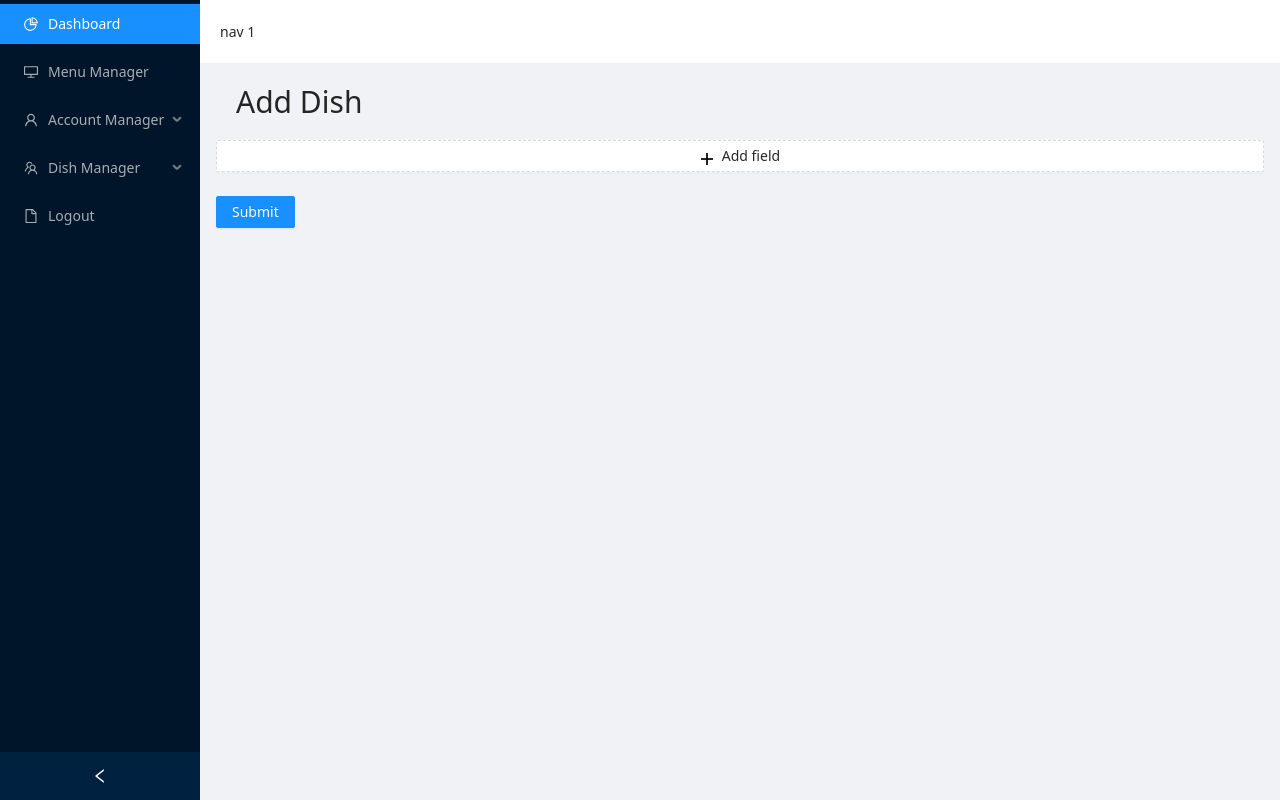
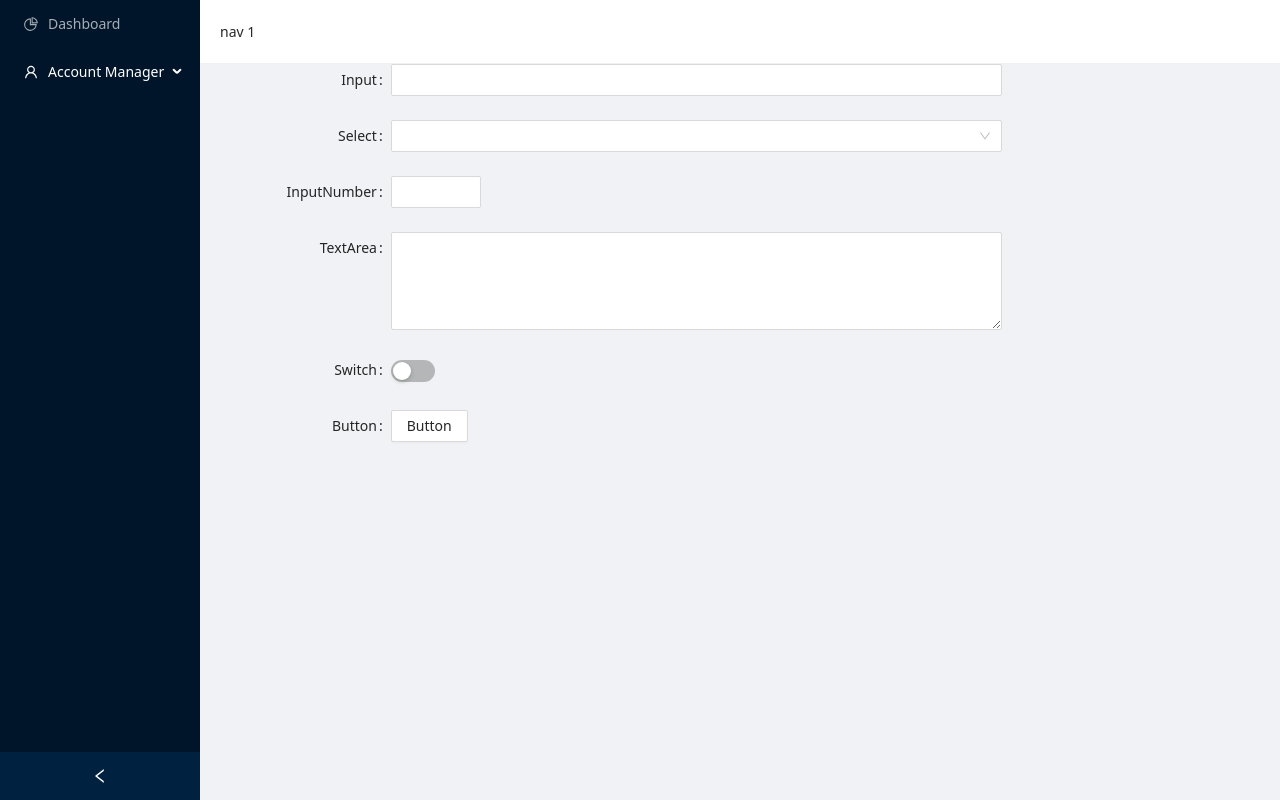
Before and after one commit to kientq111/fpt-scms, a React (Create React App) app in the folder my-app/: page /admin/adddish in a window 1280 px wide. Built offline with nearby package versions, Linux system fonts and the light colour scheme.

Commit message:
commit fix siderbar

```diff
--- a/my-app/src/App.js
+++ b/my-app/src/App.js
@@ -1,14 +1,14 @@
-import {
-  DesktopOutlined,
-  FileOutlined,
-  PieChartOutlined,
-  TeamOutlined,
-  UserOutlined,
-} from '@ant-design/icons';
+// import {
+//   DesktopOutlined,
+//   FileOutlined,
+//   PieChartOutlined,
+//   TeamOutlined,
+//   UserOutlined,
+// } from '@ant-design/icons';
 import { useSelector } from 'react-redux';
 import { Layout, Menu } from 'antd';
-import { BrowserRouter as Router, Routes, Route } from 'react-router-dom';
-import React, { useState } from 'react';
+import { BrowserRouter as Router, Routes, Route, useRoutes } from 'react-router-dom';
+import React, { useState, useEffect } from 'react';
 import LoginScreen from './screens/login';
 import ErrorScreen from './screens/404';
 import ListUserScreen from './screens/admin/ListUserScreen';
@@ -22,40 +22,44 @@ import ListStaffScreen from './screens/admin/ListStaffScreen';
 import ListDishScreen from './screens/admin/ListDishScreen';
 import AddCateScreen from './screens/admin/AddCategoryScreen';
 import ListCategoryScreen from './screens/admin/ListCategoryScreen';
+import SiderBar from './components/siderbar';
 const { Header, Content, Sider } = Layout;
 
 
-function getItem(label, key, icon, children) {
-  return {
-    key,
-    icon,
-    children,
-    label,
-  };
-}
+// function getItem(label, key, icon, children) {
+//   return {
+//     key,
+//     icon,
+//     children,
+//     label,
+//   };
+// }
 
 const items1 = ['1'].map((key) => ({
   key,
   label: `nav ${key}`,
 }));
 
-const items = [
-  getItem('Dashboard', '1', <PieChartOutlined />),
-  getItem('Menu Manager', '2', <DesktopOutlined />),
-  getItem('Account Manager', 'sub1', <UserOutlined />, [
-    getItem('User Manager', '3'),
-    getItem('Staff Manager', '4'),
-    getItem('Admin Manager', '5'),
-  ]),
-  getItem('Dish Manager', 'sub2', <TeamOutlined />, [getItem('Team 1', '6'), getItem('Team 2', '8')]),
-  getItem('Logout', '9', <FileOutlined />),
-];
+// const items = [
+//   getItem('Dashboard', '1', <PieChartOutlined />),
+//   getItem('Menu Manager', '', <DesktopOutlined />),
+//   getItem('Account Manager', '', <UserOutlined />, [
+//     getItem('List User', '/admin/listuser'),
+//     getItem('Add User', '/admin/adduser'),
+//     getItem('List Staff', '/admin/liststaff')
+//   ]),
+//   getItem('Dish Manager', 'sub2', <TeamOutlined />, [getItem('Team 1', '6'), getItem('Team 2', '8')]),
+//   getItem('Logout', '9', <FileOutlined />),
+// ];
 
 const App = () => {
   const userLogin = useSelector((state) => state.userLogin)
   const { userInfo } = userLogin
   const [collapsed, setCollapsed] = useState(false);
 
+  // const handleSiderClick = (e) => {
+  //   console.log(e.key);
+  // }
   return (
     <Layout
       style={{
@@ -84,7 +88,8 @@ const App = () => {
 
       <Sider collapsible collapsed={collapsed} onCollapse={(value) => setCollapsed(value)}>
         <div className="logo" />
-          <Menu theme="dark" defaultSelectedKeys={['1']} mode="inline" items={items} />
+        {/* add onclick to menu */}
+        <SiderBar />
       </Sider>
 
       <Layout className="site-layout">
@@ -98,8 +103,6 @@ const App = () => {
           <Menu theme="light" mode="horizontal" defaultSelectedKeys={['2']} items={items1} />
         </Header>
 
-
-        <Router>
           <Content
             style={{
               margin: '0 16px',
@@ -122,13 +125,13 @@ const App = () => {
               <Route path='/admin/listuser' element={<ListUserScreen />} />
               <Route path='/admin/edituser' element={<EditUserScreen />} />
               {/* Category&SubCategory */}
-              <Route path='/admin/addcategory' element={<AddCateScreen/>} />
-              <Route path='/admin/listcategory' element={<ListCategoryScreen/>} />
+              <Route path='/admin/addcategory' element={<AddCateScreen />} />
+              <Route path='/admin/listcategory' element={<ListCategoryScreen />} />
               {/* Common */}
               <Route path='*' element={<ErrorScreen />} />
             </Routes>
           </Content>
-        </Router>
+
       </Layout>
     </Layout>
   );
--- a/my-app/src/actions/userActions.js
+++ b/my-app/src/actions/userActions.js
@@ -171,7 +171,7 @@ export const updateUser = (id, username, email, dob, first_name, last_name, phon
       headers: {
         'Content-Type': 'application/json',
         // Authorization: `Bearer ${userInfo.accessToken}`
-        Authorization: `Bearer eyJhbGciOiJIUzI1NiJ9.eyJzdWIiOiJhZG1pbiIsImlhdCI6MTY1NjUxNjA1MSwiZXhwIjoxNjU2NTU5MjUxfQ.0OfZ4bF3oR3lGBNuLmK8kfLBCMbv5mOUbBTzt1lXI0g`,
+        Authorization: `Bearer eyJhbGciOiJIUzI1NiJ9.eyJzdWIiOiJhZG1pbiIsImlhdCI6MTY1NjU5MTMyMywiZXhwIjoxNjU2NjM0NTIzfQ.ynTH2uEN7DQjK7hHwC3R7j4XWjY_NiLYS3JBuJNk5Ok`,
       },
     }
 
@@ -205,7 +205,7 @@ export const listStaff = () => async (dispatch, getState) => {
     } = getState()
     const config = {
       headers: {
-        Authorization: `Bearer eyJhbGciOiJIUzI1NiJ9.eyJzdWIiOiJhZG1pbiIsImlhdCI6MTY1NjUxNjA1MSwiZXhwIjoxNjU2NTU5MjUxfQ.0OfZ4bF3oR3lGBNuLmK8kfLBCMbv5mOUbBTzt1lXI0g`,
+        Authorization: `Bearer eyJhbGciOiJIUzI1NiJ9.eyJzdWIiOiJhZG1pbiIsImlhdCI6MTY1NjU5MTMyMywiZXhwIjoxNjU2NjM0NTIzfQ.ynTH2uEN7DQjK7hHwC3R7j4XWjY_NiLYS3JBuJNk5Ok`,
         // Authorization: `Bearer ${userInfo.accessToken}`,
       },
     }
--- /dev/null
+++ b/my-app/src/components/siderbar.js
@@ -0,0 +1,55 @@
+import React, { useState, useEffect } from 'react';
+import { Menu } from 'antd';
+import {
+    DesktopOutlined,
+    FileOutlined,
+    PieChartOutlined,
+    TeamOutlined,
+    UserOutlined,
+} from '@ant-design/icons';
+import { Navigate, useNavigate } from 'react-router-dom';
+import { Link } from 'react-router-dom';
+
+
+function getItem(label, key, icon, children) {
+    return {
+        key,
+        icon,
+        children,
+        label,
+    };
+}
+
+const items1 = ['1'].map((key) => ({
+    key,
+    label: `nav ${key}`,
+}));
+
+const items = [
+    getItem('Dashboard', '/admin/listuser', <PieChartOutlined />),
+    // getItem('Menu Manager', '/admin/listuser', <DesktopOutlined />),
+    getItem('Account Manager', '', <UserOutlined />, [
+        // getItem('List User', '/admin/listuser'),
+        getItem('Add User', '/admin/adduser'),
+        getItem('List Staff', '/admin/liststaff')
+    ]),
+    // getItem('Dish Manager', 'sub2', <TeamOutlined />, [getItem('Team 1', '6'), getItem('Team 2', '8')]),
+    // getItem('Logout', '9', <FileOutlined />),
+];
+
+const SiderBar = () => {
+    const navigate = useNavigate();
+    const handleSiderClick = (e) => {
+        console.log(e.key);
+        navigate(e.key)
+    }
+    return (
+        <Menu theme="dark" defaultSelectedKeys={['1']} mode="inline" items={items} onClick={handleSiderClick} />
+    )
+
+
+
+}
+
+
+export default SiderBar;
--- a/my-app/src/reducers/userReducers.js
+++ b/my-app/src/reducers/userReducers.js
@@ -63,7 +63,7 @@ export const userDeleteReducer = (state = { users: [] }, action) => {
 export const userUpdateReducer = (state = { user: {} }, action) => {
   switch (action.type) {
     case userConstants.USER_UPDATE_REQUEST:
-      return { loading: true }
+      return { loading:true }
     case userConstants.USER_UPDATE_SUCCESS:
       return { loading: false, success: true, data: action.payload }
     case userConstants.USER_UPDATE_FAIL:
--- a/my-app/src/screens/admin/AddDishScreen.js
+++ b/my-app/src/screens/admin/AddDishScreen.js
@@ -1,165 +1,65 @@
-import { MinusCircleOutlined, PlusOutlined } from '@ant-design/icons';
-import { Button, Form, Input, Space, Select, Modal, Upload } from 'antd';
-import React, { useState } from 'react';
-const { Option } = Select;
-
-
-//Base64 to handle upload image
-const getBase64 = (file) =>
-    new Promise((resolve, reject) => {
-        const reader = new FileReader();
-        reader.readAsDataURL(file);
-        reader.onload = () => resolve(reader.result);
-        reader.onerror = (error) => reject(error);
-    });
-
+import {
+    Button,
+    Cascader,
+    Checkbox,
+    DatePicker,
+    Form,
+    Input,
+    InputNumber,
+    Radio,
+    Select,
+    Switch,
+    TreeSelect,
+  } from 'antd';
+  import { useState } from 'react';
+  const { RangePicker } = DatePicker;
+  const { TextArea } = Input;
 
   const AddDishScreen = () => {
-    const [previewVisible, setPreviewVisible] = useState(false);
-    const [previewImage, setPreviewImage] = useState('');
-    const [previewTitle, setPreviewTitle] = useState('');
-    const [fileList, setFileList] = useState('');
+    const [componentDisabled, setComponentDisabled] = useState(true);
 
-    const handleCancel = () => setPreviewVisible(false);
-    const handlePreview = async (file) => {
-        if (!file.url && !file.preview) {
-            file.preview = await getBase64(file.originFileObj);
-        }
-
-        setPreviewImage(file.url || file.preview);
-        setPreviewVisible(true);
-        setPreviewTitle(file.name || file.url.substring(file.url.lastIndexOf('/') + 1));
-    };
-
-    const handleChange = ({ fileList: newFileList }) => setFileList(newFileList);
-    const uploadButton = (
-        <div>
-            <PlusOutlined />
-            <div
-                style={{
-                    marginTop: 8,
-                }}
-            >
-                Upload
-            </div>
-        </div>
-    );
-
-    const onFinish = (values) => {
-        console.log('Received values of form:', values);
+    const onFormLayoutChange = ({ disabled }) => {
+      setComponentDisabled(disabled);
     };
 
     return (
+      <Form
+        labelCol={{
+          span: 4,
+        }}
+        wrapperCol={{
+          span: 14,
+        }}
+        layout="horizontal"
+        onValuesChange={onFormLayoutChange}
 
-        <Form name="dynamic_form_nest_item" onFinish={onFinish} autoComplete="off">
-            <h1 style={{ margin: 20, fontSize: 30 }}>Add Dish</h1>
-            <Form.List name="users">
-                {(fields, { add, remove }) => (
-                    <>
-                        {fields.map(({ key, name, ...restField }) => (
-                            <Space
-                                key={key}
-                                style={{
-                                    display: 'flex',
-                                    marginBottom: 8,
-                                }}
-                                align="baseline"
       >
 
-                                <Form.Item
-                                    {...restField}
-                                    name={[name, 'last']}
-                                    rules={[
-                                        {
-                                            required: true,
-                                            message: 'Missing Dish Name',
-                                        },
-                                    ]}
-                                >
-                                    <Input placeholder="Dish Name" />
+        <Form.Item label="Input">
+          <Input />
+        </Form.Item>
+        <Form.Item label="Select">
+          <Select>
+            <Select.Option value="demo">Demo</Select.Option>
+          </Select>
         </Form.Item>
 
-                                <Form.Item
-                                    {...restField}
-                                    name={[name, 'dish_Name']}
-                                    rules={[
-                                        {
-                                            required: true,
-                                            message: 'Missing Description',
-                                        },
 
-                                    ]}
-                                >
-                                    <Input placeholder="Description" />
+
+        <Form.Item label="InputNumber">
+          <InputNumber />
         </Form.Item>
-
-                                <Form.Item
-                                    {...restField}
-                                    name={[name, 'price']}
-                                    rules={[
-                                        {
-                                            required: true,
-                                            message: 'Missing Price',
-                                        },
-                                    ]}
-                                >
-                                    <Input placeholder="Price" />
+        <Form.Item label="TextArea">
+          <TextArea rows={4} />
         </Form.Item>
-                                <Form.Item
-                                    {...restField}
-                                    name={[name, 'status']}
-                                >
-                                    <Select
-                                        defaultValue={'1'}
-                                    >
-                                        <Option value="1" >Active</Option>
-                                        <Option value="0">Inactive</Option>
-                                    </Select>
+        <Form.Item label="Switch" valuePropName="checked">
+          <Switch />
         </Form.Item>
-                                <Form.Item
-                                    {...restField}
-                                    name={[name, 'image']}
-
-                                >
-                                    <>
-                                        <Upload
-                                            action="https://www.mocky.io/v2/5cc8019d300000980a055e76"
-                                            listType="picture-card"
-                                            onPreview={handlePreview}
-                                            onChange={handleChange}
-                                        >
-                                            {fileList.length >= 3 ? null : uploadButton}
-                                        </Upload>
-                                        <Modal visible={previewVisible} title={previewTitle} footer={null} onCancel={handleCancel}>
-                                            <img
-                                                alt="example"
-                                                style={{
-                                                    width: '100%',
-                                                }}
-                                                src={previewImage}
-                                            />
-                                        </Modal>
-                                    </>
-                                </Form.Item>
-
-                                <MinusCircleOutlined onClick={() => remove(name)} />
-                            </Space>
-                        ))}
-                        <Form.Item>
-                            <Button type="dashed" onClick={() => add()} block icon={<PlusOutlined />}>
-                                Add field
-                            </Button>
-                        </Form.Item>
-                    </>
-                )}
-            </Form.List>
-            <Form.Item>
-                <Button type="primary" htmlType="submit">
-                    Submit
-                </Button>
+        <Form.Item label="Button">
+          <Button>Button</Button>
         </Form.Item>
       </Form>
     );
   };
 
-export default AddDishScreen;
+  export default () => <AddDishScreen />;
--- a/my-app/src/screens/admin/ListUserScreen.js
+++ b/my-app/src/screens/admin/ListUserScreen.js
@@ -69,20 +69,16 @@ const ListUserScreen = () => {
       <Table dataSource={data.users}>
         <Column title="ID" dataIndex="id" key="id" />
         <Column title="username" dataIndex="username" key="username" />
-        <ColumnGroup title="Name">
           <Column title="First Name" dataIndex="first_name" key="first_name" />
           <Column title="Last Name" dataIndex="last_name" key="last_name" />
-        </ColumnGroup>
         <Column title="date of birth" dataIndex="dob" key="dob" />
         <Column title="email" dataIndex="email" key="email" />
         <Column title="phone number" dataIndex="phone" key="phone" />
         <Column title="status" dataIndex="status" key="status" />
-        <ColumnGroup title="Address">
           <Column title="country" dataIndex="address" render={(_, record) => record.address.country} key="country" />
           <Column title="city" dataIndex="address" render={(_, record) => record.address.city} key="city" />
           <Column title="district" dataIndex="address" render={(_, record) => record.address.district} key="district" />
           <Column title="street" dataIndex="address" render={(_, record) => record.address.street} key="street" />
-        </ColumnGroup>
         <Column
           title="Action"
           key="action"
```
Also changed, not shown: my-app/src/index.js (+5 -3 lines), my-app/src/screens/login.js (+2 -5 lines), my-app/package.json (line endings or trailing spaces). Lines whose indentation alone changed are shown as unchanged.
